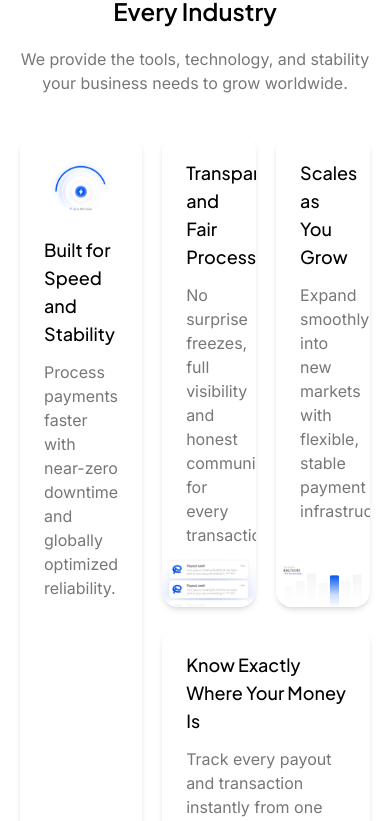
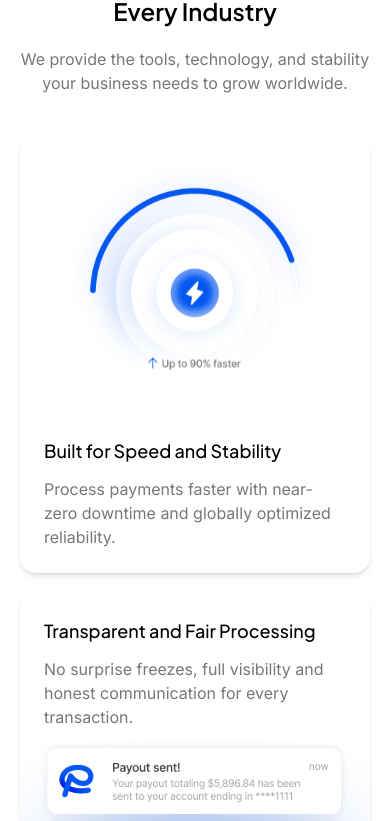
Before and after one commit to hammasmunir/ecom-mpayout, a Next.js app: page / in a window 390 px wide. Shown: the part 3536-4357 px from the top of the page. Built offline with nearby package versions, Linux system fonts and the light colour scheme.

Commit message:
benefits zection responsive

```diff
--- a/app/(marketing)/page.jsx
+++ b/app/(marketing)/page.jsx
@@ -15,7 +15,6 @@ export default function ProductPage() {
       <Features />
       <ROICalculator />
       <Benefits />
-      <Label text="Hello World" icon={<FlashIcon />} />
     </>
   );
 }
--- a/app/globals.css
+++ b/app/globals.css
@@ -72,20 +72,28 @@ spans {
 
 .benefits-grid {
   display: grid;
-  grid-template-columns: repeat(3, 1fr);
-  grid-template-rows: 1fr 0.7fr;
+  grid-template-columns: 1fr;
   gap: 20px;
   width: 100%;
-  article:nth-child(1) {
+}
+
+/* Below lg: single column (one item per row) - includes md breakpoint */
+/* lg and above: 3-column grid with specific layout */
+@media (min-width: 1024px) {
+  .benefits-grid {
+    grid-template-columns: repeat(3, 1fr);
+    grid-template-rows: 1fr 0.7fr;
+  }
+  .benefits-grid article:nth-child(1) {
     grid-area: 1 / 1 / 3 / 2;
   }
-  article:nth-child(2) {
+  .benefits-grid article:nth-child(2) {
     grid-area: 1 / 2 / 2 / 3;
   }
-  article:nth-child(3) {
+  .benefits-grid article:nth-child(3) {
     grid-area: 1 / 3 / 2 / 4;
   }
-  article:nth-child(4) {
+  .benefits-grid article:nth-child(4) {
     grid-area: 2 / 2 / 3 / 4;
   }
 }
--- a/components/product/Benefits.jsx
+++ b/components/product/Benefits.jsx
@@ -17,7 +17,11 @@ const Benefits = () => {
         />
         <section className="benefits-grid">
           <article className="flex flex-col gap-3 rounded-2xl p-6 shadow-md lg:justify-end">
-            <Image src={BenfitsImage1} alt="Benefit 1" className="h-auto w-full" />
+            <Image
+              src={BenfitsImage1}
+              alt="Benefit 1"
+              className="mx-auto h-auto w-full max-w-[400px] lg:max-w-full"
+            />
             <div className="flex flex-col gap-3 lg:mt-20">
               <h5 className="text-lg font-medium">Built for Speed and Stability</h5>
               <p>
@@ -32,14 +36,22 @@ const Benefits = () => {
                 No surprise freezes, full visibility and honest communication for every transaction.
               </p>
             </div>
-            <Image src={BenfitsImage3} alt="Benefit 3" className="h-auto w-full" />
+            <Image
+              src={BenfitsImage3}
+              alt="Benefit 3"
+              className="mx-auto h-auto w-full max-w-[400px] lg:max-w-full"
+            />
           </article>
           <article className="flex flex-col justify-between gap-3 overflow-hidden rounded-2xl shadow-md">
             <div className="flex flex-col gap-3 px-6 pt-6">
               <h5 className="text-lg font-medium">Scales as You Grow</h5>
               <p>Expand smoothly into new markets with flexible, stable payment infrastructure. </p>
             </div>
-            <Image src={BenfitsImage2} alt="Benefit 2" className="h-auto w-full" />
+            <Image
+              src={BenfitsImage2}
+              alt="Benefit 2"
+              className="mx-auto h-auto w-full max-w-[400px] lg:max-w-full"
+            />
           </article>
           <article className="flex flex-col justify-between gap-3 overflow-hidden rounded-2xl shadow-md">
             <div className="flex max-w-lg flex-col gap-3 px-6 pt-6">
```
